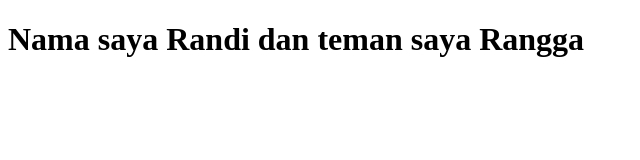
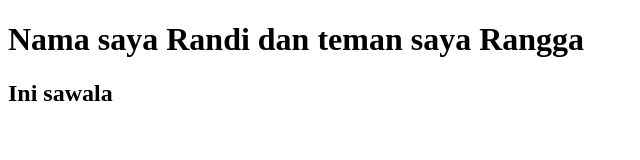
Before and after one commit to mrandiwaliyudin/new-project, a plain HTML site: page index.html in a window 1280 px wide. Shown: the whole page, without its empty margins (0-640 px from the left). Drawn offline with Linux system fonts and the light colour scheme.

Commit message:
Update index.html

```diff
--- a/index.html
+++ b/index.html
@@ -9,5 +9,6 @@
 </head>
 <body>
     <h1>Nama saya Randi dan teman saya Rangga</h1>
+    <h2>Ini sawala</h2>
 </body>
 </html>
```
